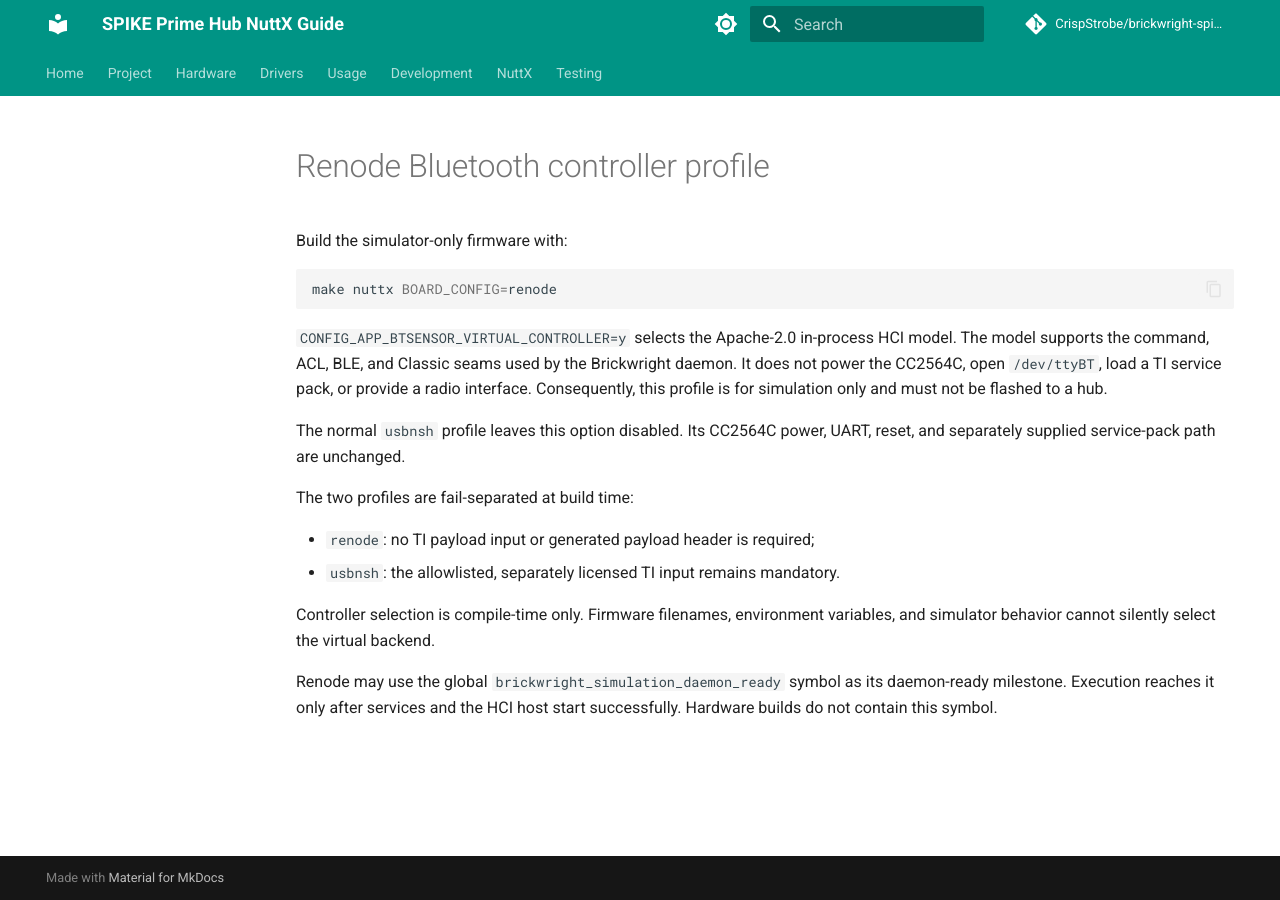
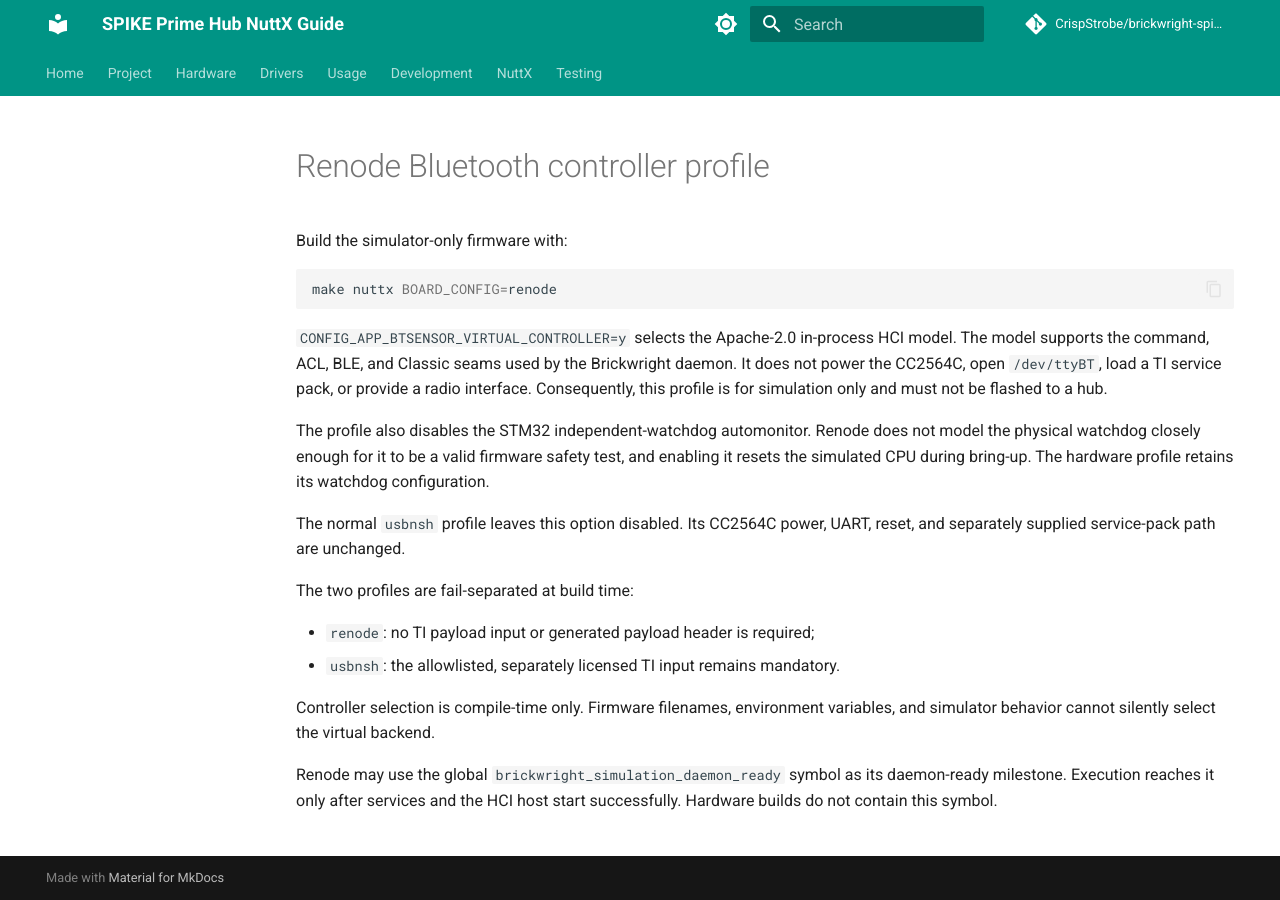
Before and after one commit to CrispStrobe/brickwright-spike-prime-fw, an MkDocs documentation site: the page built from docs/en/testing/renode-controller.md, in a window 1280 px wide. Built offline with MkDocs 1.6.1 and Material for MkDocs 9.7.7, drawn with Linux system fonts in a browser that asks for light colours; comment, search, counter and statistics services are not loaded.

Commit message:
simulation: disable physical watchdog in Renode profile

```diff
--- a/docs/en/testing/renode-controller.md
+++ b/docs/en/testing/renode-controller.md
@@ -11,6 +11,11 @@
 the Brickwright daemon. It does not power the CC2564C, open `/dev/ttyBT`, load a
 TI service pack, or provide a radio interface. Consequently, this profile is
 for simulation only and must not be flashed to a hub.
+
+The profile also disables the STM32 independent-watchdog automonitor. Renode
+does not model the physical watchdog closely enough for it to be a valid
+firmware safety test, and enabling it resets the simulated CPU during bring-up.
+The hardware profile retains its watchdog configuration.
 
 The normal `usbnsh` profile leaves this option disabled. Its CC2564C power,
 UART, reset, and separately supplied service-pack path are unchanged.
```
Also changed, not shown: 1 other file.
